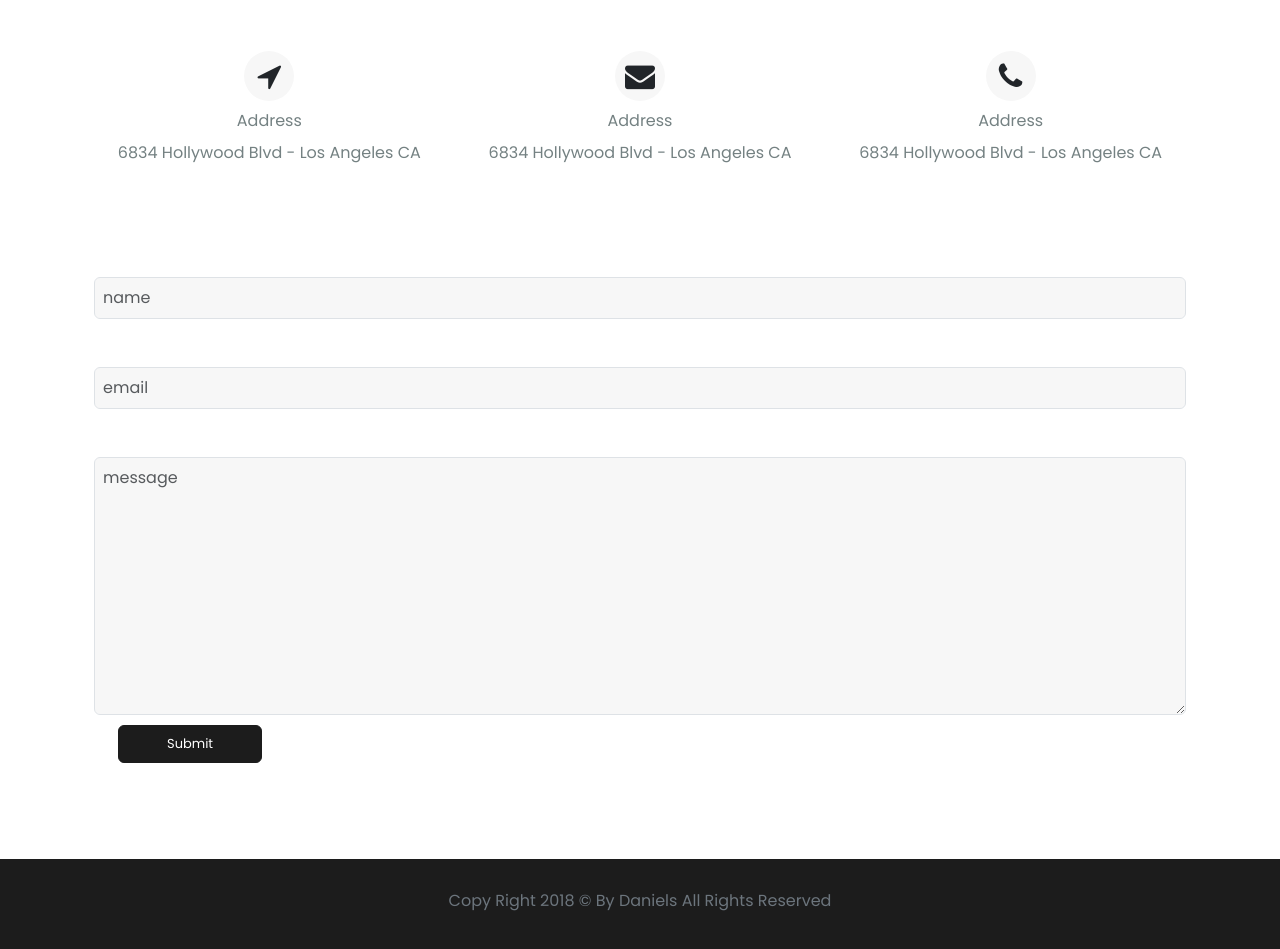
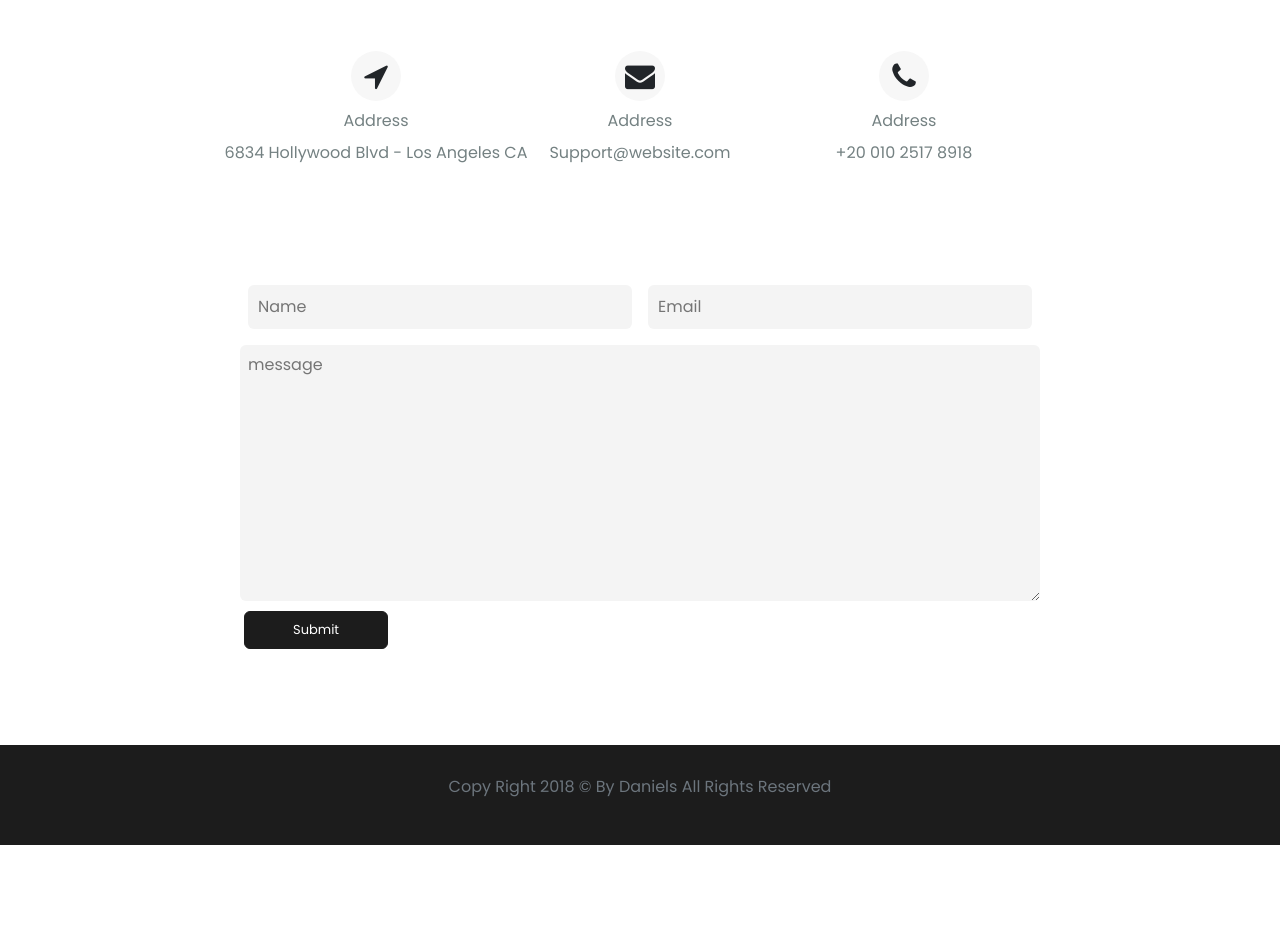
Before and after one commit to marwa-elhaggar/portfolio, a plain HTML site: page index.html in a window 1280 px wide. Shown: the part 5549-6498 px from the top of the page. After the commit the page ends 6394 px from the top, so only its background shows below. Drawn offline with nearby package versions, Linux system fonts and the light colour scheme.

Commit message:
second commit

```diff
--- a/assets/css/style.css
+++ b/assets/css/style.css
@@ -163,7 +163,7 @@ span {
 }
 
 
-.contact:hover {
+ .contact:hover {
     background-color: var(--secondary-black);
     color: #fff;
 }
@@ -187,7 +187,7 @@ span {
     z-index: -1;
 }
 
-
+/* ^services styles */
 .services .fa {
     width: 75px;
     height: 75px;
@@ -240,6 +240,9 @@ span {
 
 }
 
+
+
+/* ^portfolio  */
 .portfolio .fa {
     width: 30px;
     height: 30px;
@@ -273,7 +276,14 @@ span {
     width: 100px;
 
 
+
+
+
+
 }
+
+
+/* ^teams  */
 
 .our-teams footer {
     background-color: #5b5b5b;
@@ -345,6 +355,11 @@ span {
 }
 
 
+
+
+
+
+/* ^contacts styles */
 .contacts .fa {
     width: 50px;
     height: 50px;
@@ -369,7 +384,17 @@ input {
 
 input,
 textarea {
-    background-color: var(--section-bg) !important;
+    background-color: #f4f4f4 !important;
+    border: 0px;
+    width: 100%;
+    padding: 10px !important;
+
+}
+
+input:focus,
+textarea:focus {
+    border: none !important;
+    outline: none;
 }
 
 form .btn {
@@ -381,6 +406,9 @@ form .btn {
         border: 1px solid black;
     }
 }
+
+
+
 
 footer {
     background-color: var(--secondary-black);
--- a/index.html
+++ b/index.html
@@ -62,7 +62,7 @@
                 </div>
             </div>
         </nav>
-
+ <!-- *header section -->
         <section class="header-section  text-white w-100 h-100 " id="home">
             <div class="container  text-center d-flex flex-column gap-3 ">
                 <h2 class="fw-bolder ">Hello</h2>
@@ -80,6 +80,7 @@
     </header>
 
     <main>
+        <!-- * about section -->
         <section class="about-section p-lg-5">
             <div class="container " id="about">
                 <div class="row g-lg-4 p-lg-5 ">
@@ -124,7 +125,7 @@
                             </div>
 
                         </div>
-                        <div class="btns d-flex  gap-1 pt-4">
+                        <div class="btns d-flex  gap-1 pt-4 mb-5 mb-lg-0">
                             <button class="btn download ">Download C.V</button>
                             <button class="btn contact ">Contact Me </button>
                         </div>
@@ -651,28 +652,29 @@
                 </div>
             </div>
 
-            <div class="row p-lg-5">
+            <div class="row p-lg-5 w-75 ms-auto me-auto ">
                 <div class="col-12 col-lg-4 d-flex flex-column align-items-center justify-content-center gap-2 ">
                     <i class="fa fa-location-arrow "></i>
                     <span>Address</span>
-                    <p>6834 Hollywood Blvd - Los Angeles CA</p>
+                    <p class="text-nowrap">6834 Hollywood Blvd - Los Angeles CA</p>
                 </div>
                 <div class="col-12 col-lg-4 d-flex flex-column align-items-center justify-content-center gap-2">
                     <i class="fa fa-envelope"></i>
                     <span>Address</span>
-                    <p>6834 Hollywood Blvd - Los Angeles CA</p>
+                    <p class="text-nowrap">Support@website.com</p>
                 </div>
                 <div class="col-12 col-lg-4 d-flex flex-column align-items-center justify-content-center gap-2">
                     <i class="fa fa-phone"></i>
                     <span>Address</span>
-                    <p>6834 Hollywood Blvd - Los Angeles CA</p>
+                    <p class="text-nowrap">+20 010 2517 8918</p>
                 </div>
             </div>
-            <form action="" class="container p-lg-5">
-               <div class="row g-5 ">
-                <input type="text" class=" form-control col-lg-5 p-2 " placeholder="name">
-                <input type="text" class=" form-control col-lg-5 p-2" placeholder="email">
-                <textarea name="" id="" class=" form-control col-12 p-2" rows="10" placeholder="message"></textarea>
+            <form action="" class="container p-5 w-75">
+               <div class="row g-2 ">
+                <div class=" col-12 col-lg-6 p-2"><input type="text" class=" rounded-2 " placeholder="Name"></div>
+                <div class=" col-12 col-lg-6 p-2"><input type="email" class=" rounded-2 " placeholder="Email"></div>
+
+                <textarea name="" id="" class=" rounded-2 col-12 p-2" rows="10" placeholder="message"></textarea>
                </div>
 
                <button class="btn py-2 px-5 ms-0 ">Submit</button>
```
